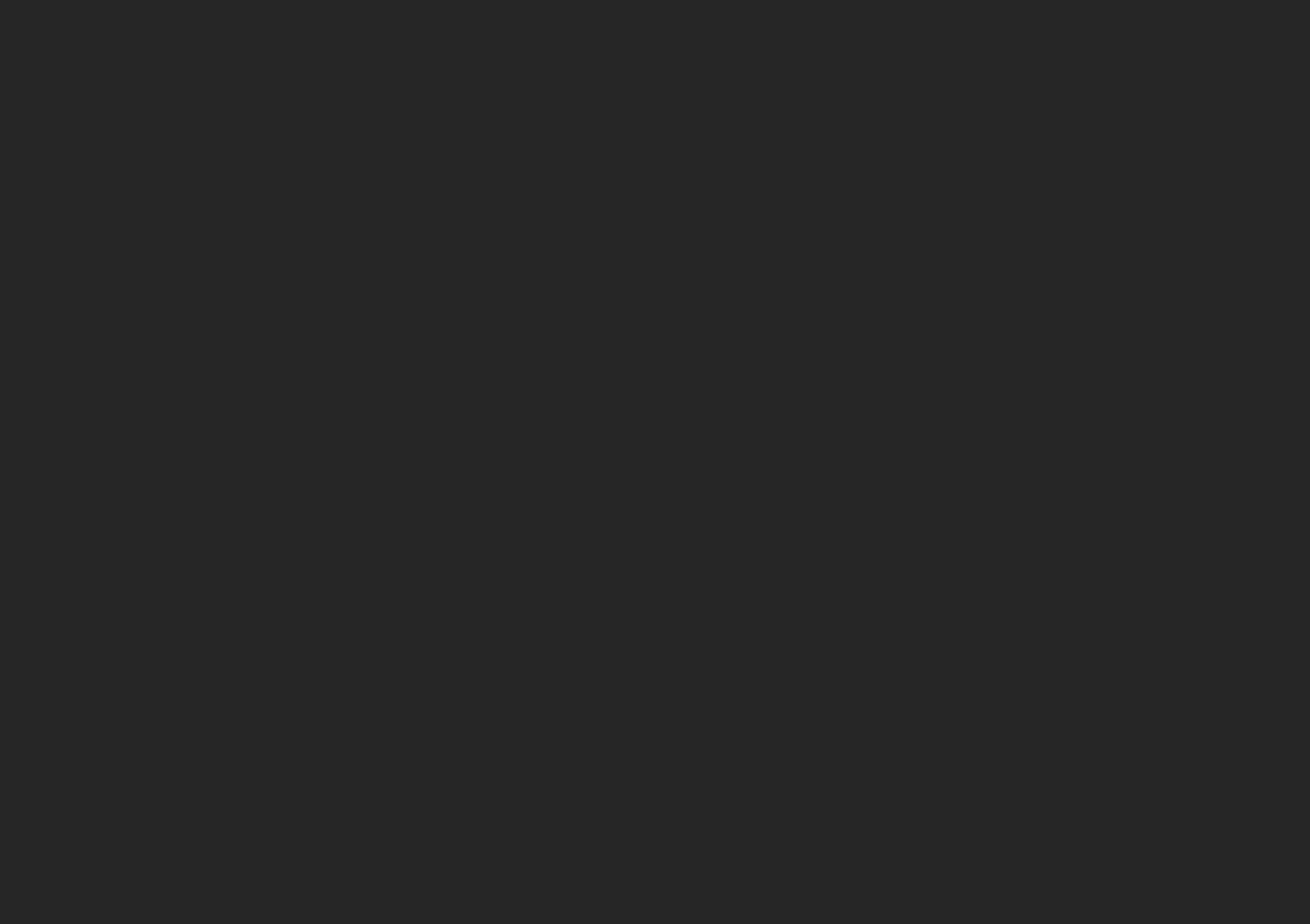
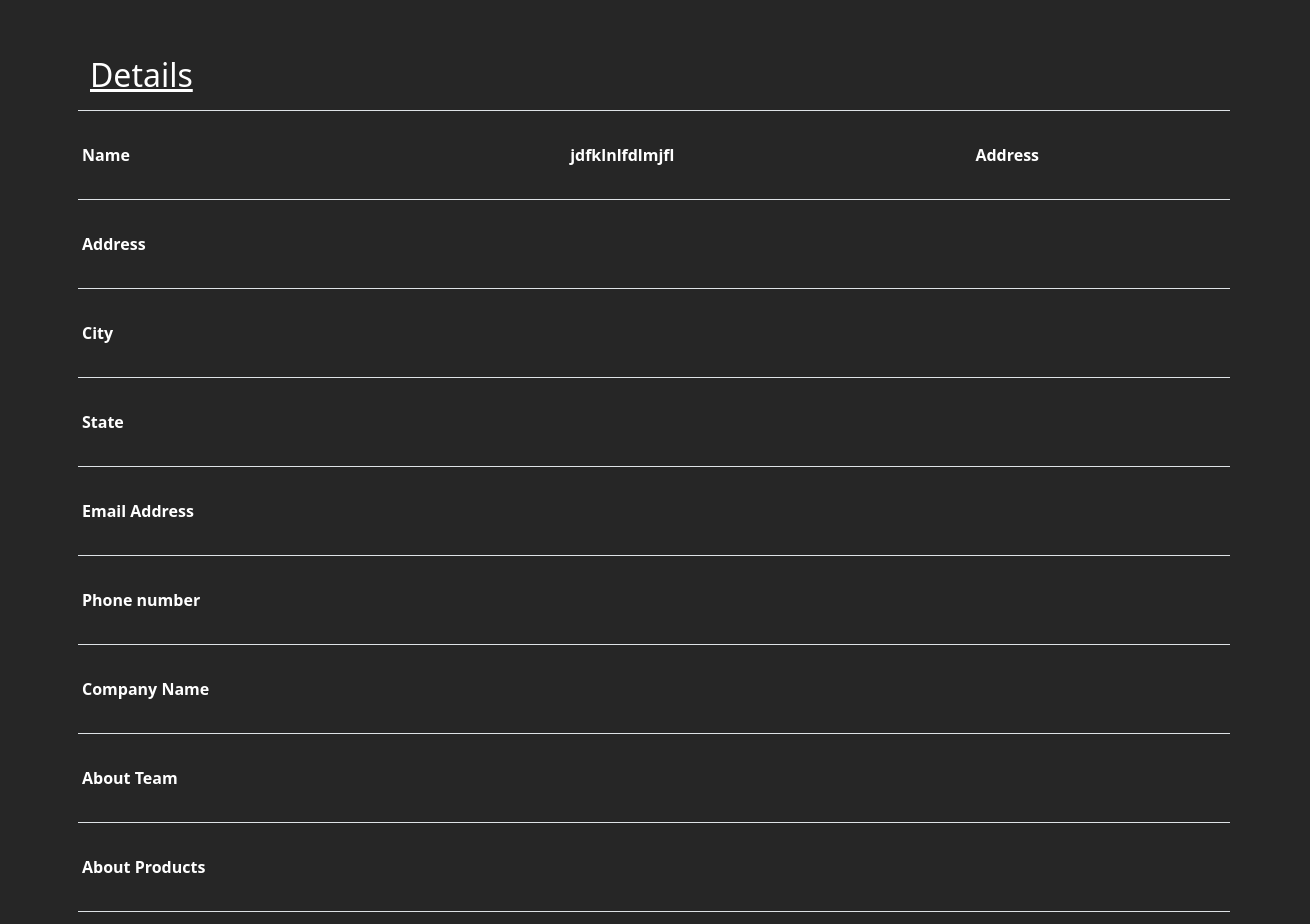
Before and after one commit to vishnuedappatt/WEDID, a React (Create React App) app in the folder frontend/: page /singlejob/1 in a window 1280 px wide. Before the commit this address had no page. Shown: the top 924 px of the page, 1310 px wide, since content can reach past the window. Before the commit the page ends 800 px from the top, so only its background shows below. Built offline with nearby package versions, Linux system fonts and the light colour scheme; no server answers; sample sign-in values are in the browser's storage.

Commit message:
single page is ready and just table placed

```diff
--- a/frontend/src/App.js
+++ b/frontend/src/App.js
@@ -11,6 +11,7 @@ import LoginProtect from "./PrivetRouters/LoginProtect";
 import CaseOfReverse from "./PrivetRouters/CaseOfReverse";
 import JobHomePage from "./pages/JobHomePage";
 import Payment from "./components/Payment";
+import SingleJobPage from "./pages/SingleJobPage";
 
 
 function App() {
@@ -35,6 +36,7 @@ function App() {
                 <Route path="/postjob" element={<PosingJobPage />} />
                 <Route path='/joblook' element={<JobHomePage />}/>
                 <Route path='/payment' element={<Payment />}/>
+                <Route path='/singlejob/:id' element={<SingleJobPage />}/>
               </Route>
             </Routes>
         </AuthProvider>
--- a/frontend/src/components/jobshowing/Jobshow.js
+++ b/frontend/src/components/jobshowing/Jobshow.js
@@ -1,5 +1,5 @@
 import React,{useEffect,useState} from 'react'
-import { Link } from 'react-router-dom';
+import { useNavigate } from 'react-router-dom';
 import './jobshow.css'
 import Table from 'react-bootstrap/Table';
 // import Button from '@mui/material/Button';
@@ -38,6 +38,7 @@ const style = {
 
 
 function Jobshow() {
+
   const [open, setOpen] = React.useState(false);
   const handleOpen = () => setOpen(true);
   const handleClose = () => setOpen(false);
@@ -47,6 +48,9 @@ function Jobshow() {
   const[catege,setCatatege]=useState([])
   const[dist,setDistrict]=useState([])
   const[city,setCity]=useState([])
+
+
+  const navigate = useNavigate();
 
   useEffect(() => {
     getalljob()
@@ -368,7 +372,7 @@ const CatCityFilter=async(e)=>{
             }</td>
           <td  style={{color:'white'}}    className='column pt-5 '>{obj.title}</td>
           <td  style={{color:'white'}}  className='column pt-5 '>{obj.rate}</td>
-         <td className=' pay-btn pt-5 '> <Button variant="outline-success">view and pay</Button></td>
+         <td className=' pay-btn pt-5 '> <Button variant="outline-success" onClick={()=>navigate(`/singlejob/${obj.id}`)} >view and pay</Button></td>
         </tr>
 
       </tbody>
--- /dev/null
+++ b/frontend/src/components/singlejob/SingleJob.js
@@ -0,0 +1,98 @@
+import axios from '../../axios';
+import React,{useEffect,useState} from 'react'
+import {useParams} from 'react-router-dom'
+import Table from  'react-bootstrap/Table'
+import './singlejob.css'
+function SingleJob() {
+    const parms=useParams();
+    console.log(parms,'paramss')
+    let id=parms.id
+
+const [job,setJob]=useState()
+
+    useEffect(() => {
+      getsinglejob()
+
+    },[])
+
+
+    const getsinglejob=async()=>{
+      let request=(JSON.parse(localStorage.getItem('token')))
+        await axios.get(`job/singlejob/${id}/`,{
+          headers: {
+              Authorization:'Bearer '+ request
+          }
+      }).then((res)=>{
+        if(res.status===200){
+          console.log(res.data)
+          setJob(res.data)
+        }
+      })
+    }
+
+  return (
+
+  <div className='table' >
+  <Table className='table m-5 ' style={{maxWidth:'90%'}}  size="sm">
+  <tbody  style={{'lineHeight':'10vh',color:'white',}}>
+    <h2 ><u>Details</u></h2>
+    <tr >
+      <th>Name</th>
+      {/* <td  >{posts.name}</td> */}
+      <th>jdfklnlfdlmjfl</th>
+      <th>Address</th>
+      {/* <td>{posts.address}</td> */}
+      </tr>
+
+      <tr>
+      <th>Address</th>
+      {/* <td>{posts.address}</td> */}
+      </tr>
+
+      <tr>
+      <th>City</th>
+      {/* <td>{posts.city}</td> */}
+      </tr>
+
+      <tr>
+      <th>State</th>
+      {/* <td>{posts.state}</td>   */}
+      </tr>
+
+      <tr>
+      <th>Email Address</th>
+      {/* <td>{posts.email}</td> */}
+      </tr>
+
+      <tr>
+      <th>Phone number</th>
+      {/* <td>{posts.mobile}</td> */}
+      </tr>
+
+      <tr>
+      <th>Company Name</th>
+      {/* <td>{posts.company_name}</td> */}
+      </tr>
+
+      <tr>
+      <th>About Team</th>
+      {/* <td>{posts.team_description}</td>    */}
+      </tr>
+
+      <tr>
+      <th>About Products</th>
+      {/* <td>{posts.product_description}</td>  */}
+      </tr>
+
+      <tr>
+      <th>Problem</th>
+      {/* <td>{posts.problem_description}</td> */}
+    </tr>
+  </tbody>
+
+    </Table>
+    </div>
+  )
+}
+
+export default SingleJob
--- /dev/null
+++ b/frontend/src/components/singlejob/singlejob.css
@@ -0,0 +1,8 @@
+.body{
+    margin: 5%;
+}
+.table{
+    margin: 30px;
+    margin-right:100px ;
+    /* margin-left: 100px; */
+}
--- /dev/null
+++ b/frontend/src/pages/SingleJobPage.js
@@ -0,0 +1,12 @@
+import React from 'react'
+import SingleJob from '../components/singlejob/SingleJob'
+
+function SingleJobPage() {
+  return (
+    <div>
+        <SingleJob />
+    </div>
+  )
+}
+
+export default SingleJobPage
```
Also changed, not shown: 1 other file (tests, documents, lock files or other folders).
